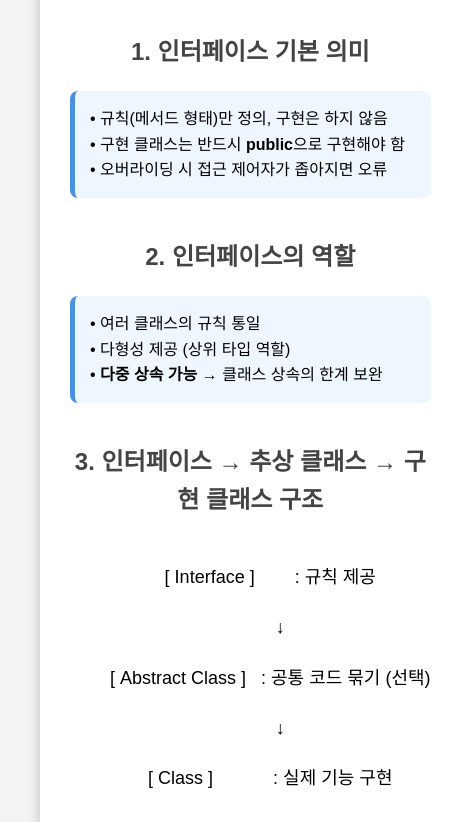
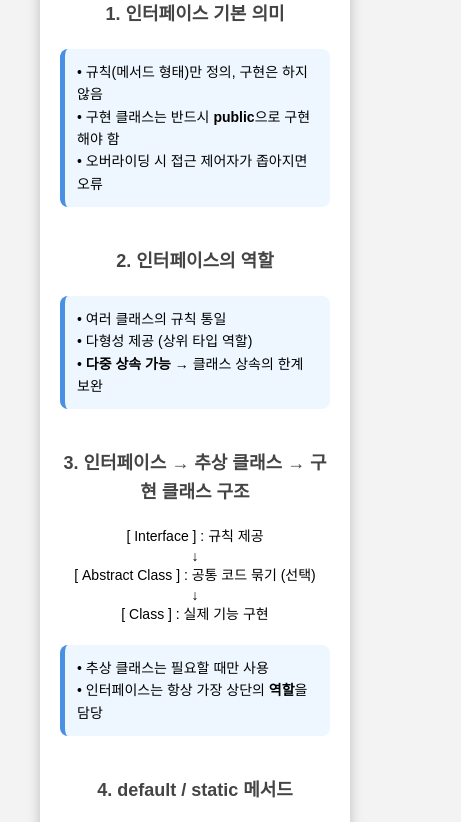
Before and after one commit to A6597a-yt/StudyNYT, a plain HTML site: page interface_note.html in a window 390 px wide. Shown: the part 200-1022 px from the top of the page, 461 px wide, since content can reach past the window. Drawn offline with Linux system fonts and the light colour scheme.

Commit message:
Add files via upload

```diff
--- a/interface_note.html
+++ b/interface_note.html
@@ -13,10 +13,17 @@
         padding: 40px;
         line-height: 1.6;
     }
+    .col {
+        display: flex;
+        flex-direction: column;
+        justify-content: center;
+        gap: 60px;
+        margin-bottom: 50px;
+    }
     .note {
+        flex: 1;
         background: white;
         padding: 30px;
-        border-radius: 12px;
         max-width: 900px;
         margin: auto;
         box-shadow: 0 0 15px rgba(0,0,0,0.12);
@@ -49,6 +56,45 @@
         line-height: 1.4;
         white-space: pre;
     }
+    /* ===============================
+   인터페이스 요약 노트 전용 반응형
+   =============================== */
+    @media (max-width: 600px) {
+
+        .note {
+            max-width: 100% !important;
+            width: 100% !important;
+            padding: 20px !important;
+            margin: 0 !important;
+            box-sizing: border-box;
+        }
+
+        .col {
+            gap: 28px;
+            padding: 0 10px;
+            box-sizing: border-box;
+        }
+
+        .diagram {
+            white-space: normal !important;
+            font-size: 14px;
+            word-break: keep-all;
+        }
+
+        .box {
+            font-size: 14px;
+            padding: 12px;
+        }
+
+        h1 {
+            font-size: 22px;
+        }
+
+        h2 {
+            font-size: 18px;
+        }
+    }
+
 </style>
 </head>
 <body>
@@ -59,7 +105,7 @@
 
     <div id="sidebar" class="sidebar"></div>
 
-
+        <div class="coaaal">
             <div class="note">
 
                 <h1>인터페이스 요약 노트</h1>
@@ -112,6 +158,8 @@
 
             </div>
         </div>
+
+</div>
 <script src="script.js"></script>
 </body>
 </html>
```
Lines whose indentation alone changed are shown as unchanged.
